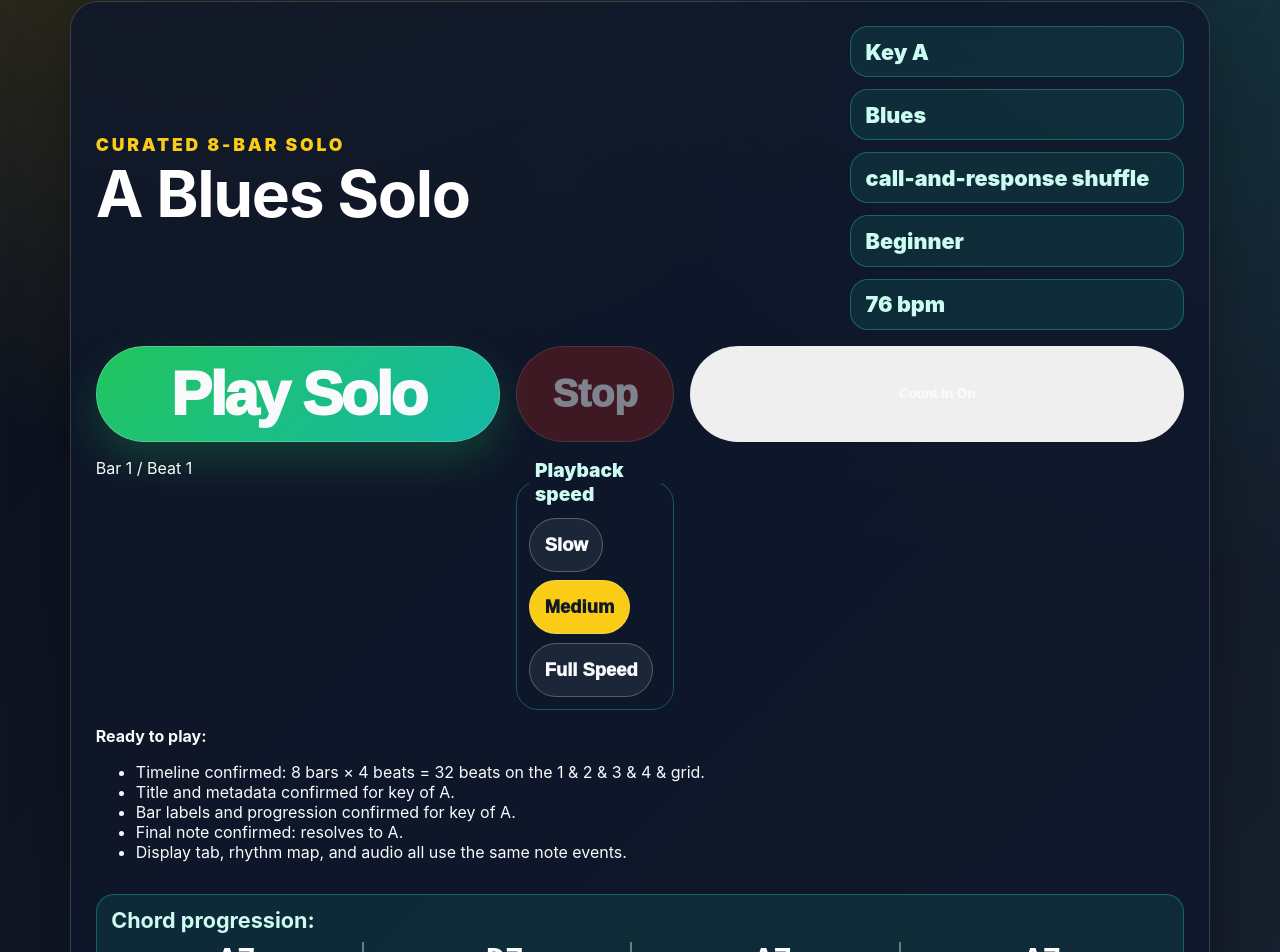
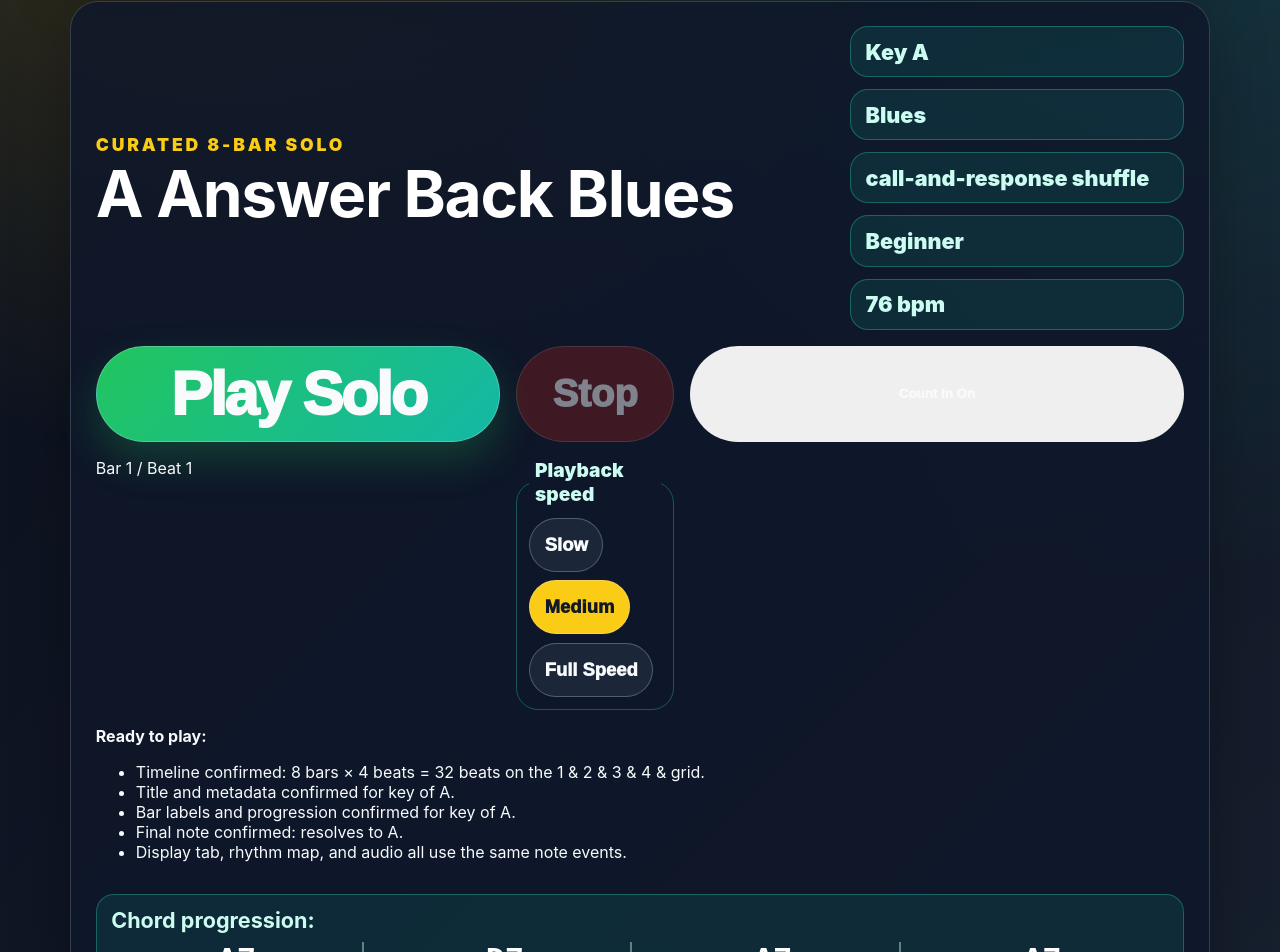
Before and after one commit to DrRobF/rob-furman-portfolio, a Next.js app: page /guitar/solo-generator in a window 1280 px wide. Shown: the part 923-1875 px from the top of the page. Built offline with nearby package versions, Linux system fonts and the light colour scheme.

Commit message:
Fix solo generator controls

```diff
--- a/app/guitar/SoloGenerator.js
+++ b/app/guitar/SoloGenerator.js
@@ -212,8 +212,10 @@ function makeBars(style, noteEvents, chordProgression = styleFallbackProgression
 
 function makeSolo({ title, key, style, difficulty = 'Beginner', tempo, rhythmLabel = 'varied 2-bar phrasing', musicalityLevel = 'standard', notes, steps, bars }) {
   return {
+    id: title.toLowerCase().replace(/[^a-z0-9]+/g, '-').replace(/^-|-$/g, ''),
     title,
     sourceTitle: title,
+    sourceId: title.toLowerCase().replace(/[^a-z0-9]+/g, '-').replace(/^-|-$/g, ''),
     key,
     style,
     difficulty,
@@ -241,7 +243,8 @@ function transposeSoloToKey(solo, targetKey) {
 
   return {
     ...solo,
-    title: `${targetKey} ${solo.style} Solo`,
+    id: `${solo.sourceId}-${targetKey.toLowerCase()}`,
+    title: `${targetKey} ${solo.sourceTitle.replace(/^[A-G]\s+|\s+[A-G]\s+/g, ' ')}`,
     key: targetKey,
     chordProgression,
     bars: makeBars(solo.style, noteEvents, chordProgression),
@@ -331,13 +334,15 @@ function pick(list) {
   return list[Math.floor(Math.random() * list.length)];
 }
 
-function selectCuratedSolo(style, difficulty, key, previousTitle = '', preferMoreMusical = false) {
+function selectCuratedSolo(style, difficulty, key, previousSoloId = '', preferMoreMusical = false) {
   const styleSolos = curatedSolos.filter((entry) => entry.style === style);
   const difficultyMatches = styleSolos.filter((entry) => entry.difficulty === difficulty);
   const musicalMatches = preferMoreMusical ? difficultyMatches.filter((entry) => entry.musicalityLevel === 'more') : [];
-  const pool = musicalMatches.length ? musicalMatches : (difficultyMatches.length ? difficultyMatches : styleSolos);
-  const freshPool = pool.length > 1 ? pool.filter((entry) => entry.sourceTitle !== previousTitle && entry.title !== previousTitle) : pool;
-  return transposeSoloToKey(pick(freshPool.length ? freshPool : pool), key);
+  const preferredPool = musicalMatches.length ? musicalMatches : difficultyMatches;
+  const pool = preferredPool.length > 1 ? preferredPool : (styleSolos.length ? styleSolos : preferredPool);
+  const freshPool = pool.length > 1 ? pool.filter((entry) => entry.id !== previousSoloId) : pool;
+  const selected = transposeSoloToKey(pick(freshPool.length ? freshPool : pool), key);
+  return { ...selected, difficulty };
 }
 
 export function SoloGenerator() {
@@ -345,7 +350,6 @@ export function SoloGenerator() {
   const [difficulty, setDifficulty] = useState('Beginner');
   const [selectedKey, setSelectedKey] = useState('A');
   const [preferMoreMusical, setPreferMoreMusical] = useState(false);
-  const [soloSeed, setSoloSeed] = useState(0);
   const [showWhy, setShowWhy] = useState(true);
   const [showSteps, setShowSteps] = useState(true);
   const [isPracticeFullscreen, setIsPracticeFullscreen] = useState(false);
@@ -357,11 +361,7 @@ export function SoloGenerator() {
   const audioContextRef = useRef(null);
   const stopTimerRef = useRef(null);
   const beatTimerRef = useRef(null);
-  const previousTitleRef = useRef('');
-
-  useEffect(() => {
-    setSelectedSolo(selectCuratedSolo(style, difficulty, selectedKey, previousTitleRef.current, preferMoreMusical));
-  }, [style, difficulty, selectedKey, preferMoreMusical, soloSeed]);
+  const previousSoloIdRef = useRef('');
 
   const soloValidation = useMemo(() => validateSolo(selectedSolo, selectedKey), [selectedSolo, selectedKey]);
   const selectedSoloIsValid = soloValidation.isValid;
@@ -420,7 +420,9 @@ export function SoloGenerator() {
 
     const secondsPerBeat = 60 / playbackTempos[playbackTempo];
     if (!selectedSoloIsValid) {
-      setSelectedSolo(selectCuratedSolo(style, difficulty, selectedKey, previousTitleRef.current, preferMoreMusical));
+      const nextSolo = selectCuratedSolo(style, difficulty, selectedKey, selectedSolo.sourceId ?? previousSoloIdRef.current, preferMoreMusical);
+      previousSoloIdRef.current = nextSolo.sourceId;
+      setSelectedSolo(nextSolo);
       return;
     }
 
@@ -452,25 +454,50 @@ export function SoloGenerator() {
     stopTimerRef.current = window.setTimeout(stopPlayback, totalMs);
   };
 
-  useEffect(() => {
-    previousTitleRef.current = selectedSolo.sourceTitle ?? selectedSolo.title;
-  }, [selectedSolo.title]);
+  useEffect(() => () => stopPlayback(), [stopPlayback]);
 
-  useEffect(() => () => stopPlayback(), [stopPlayback]);
+  const rebuildSolo = useCallback((nextOptions = {}) => {
+    const nextStyle = nextOptions.style ?? style;
+    const nextDifficulty = nextOptions.difficulty ?? difficulty;
+    const nextKey = nextOptions.key ?? selectedKey;
+    const nextPreferMoreMusical = nextOptions.preferMoreMusical ?? preferMoreMusical;
+    const previousSoloId = nextOptions.previousSoloId ?? previousSoloIdRef.current;
+    const nextSolo = selectCuratedSolo(nextStyle, nextDifficulty, nextKey, previousSoloId, nextPreferMoreMusical);
+    previousSoloIdRef.current = nextSolo.sourceId;
+    setSelectedSolo(nextSolo);
+  }, [difficulty, preferMoreMusical, selectedKey, style]);
+
+  const handleStyleChange = (nextStyle) => {
+    stopPlayback();
+    setStyle(nextStyle);
+    rebuildSolo({ style: nextStyle });
+  };
+
+  const handleKeyChange = (nextKey) => {
+    stopPlayback();
+    setSelectedKey(nextKey);
+    rebuildSolo({ key: nextKey, previousSoloId: selectedSolo.sourceId });
+  };
+
+  const handleDifficultyChange = (nextDifficulty) => {
+    stopPlayback();
+    setDifficulty(nextDifficulty);
+    rebuildSolo({ difficulty: nextDifficulty });
+  };
 
   const regenerate = () => {
     stopPlayback();
-    setSoloSeed((value) => value + 1);
+    rebuildSolo({ previousSoloId: selectedSolo.sourceId });
   };
 
   return (
     <div className={`solo-generator${isPracticeFullscreen ? ' solo-generator-fullscreen' : ''}`}>
       <section className="solo-generator-controls" aria-label="Solo generator controls" hidden={isPracticeFullscreen}>
-        <fieldset><legend>Style</legend>{styles.map((item) => <button className={style === item ? 'active' : ''} key={item} type="button" onClick={() => setStyle(item)}>{item}</button>)}</fieldset>
-        <fieldset><legend>Key</legend>{keys.map((item) => <button className={selectedKey === item ? 'active' : ''} key={item} type="button" onClick={() => setSelectedKey(item)}>{item}</button>)}</fieldset>
-        <fieldset><legend>Difficulty</legend>{difficulties.map((item) => <button className={difficulty === item ? 'active' : ''} key={item} type="button" onClick={() => setDifficulty(item)}>{item}</button>)}</fieldset>
+        <fieldset><legend>Style</legend>{styles.map((item) => <button className={style === item ? 'active' : ''} key={item} type="button" onClick={() => handleStyleChange(item)}>{item}</button>)}</fieldset>
+        <fieldset><legend>Key</legend>{keys.map((item) => <button className={selectedKey === item ? 'active' : ''} key={item} type="button" onClick={() => handleKeyChange(item)}>{item}</button>)}</fieldset>
+        <fieldset><legend>Difficulty</legend>{difficulties.map((item) => <button className={difficulty === item ? 'active' : ''} key={item} type="button" onClick={() => handleDifficultyChange(item)}>{item}</button>)}</fieldset>
         <button className="solo-generate-button" type="button" onClick={regenerate}>Generate New Solo</button>
-        <button className={preferMoreMusical ? 'active' : ''} type="button" onClick={() => { setPreferMoreMusical(true); setDifficulty('Easy-Plus'); regenerate(); }}>Too Basic / More Musical</button>
+        <button className={preferMoreMusical ? 'active' : ''} type="button" onClick={() => { stopPlayback(); setPreferMoreMusical(true); setDifficulty('Easy-Plus'); rebuildSolo({ difficulty: 'Easy-Plus', preferMoreMusical: true, previousSoloId: selectedSolo.sourceId }); }}>Too Basic / More Musical</button>
       </section>
 
       <section className="solo-output-card" aria-labelledby="generated-solo-title">
@@ -510,16 +537,16 @@ export function SoloGenerator() {
         </div>
         <div className="solo-buttons" aria-label="Solo action buttons">
           <button type="button" onClick={regenerate}>Generate New Solo</button>
-          <button className={preferMoreMusical ? 'active' : ''} type="button" onClick={() => { setPreferMoreMusical(true); setDifficulty('Easy-Plus'); regenerate(); }}>Too Basic / More Musical</button>
+          <button className={preferMoreMusical ? 'active' : ''} type="button" onClick={() => { stopPlayback(); setPreferMoreMusical(true); setDifficulty('Easy-Plus'); rebuildSolo({ difficulty: 'Easy-Plus', preferMoreMusical: true, previousSoloId: selectedSolo.sourceId }); }}>Too Basic / More Musical</button>
           {isPracticeFullscreen ? (
             <button type="button" onClick={() => setIsPracticeFullscreen(false)}>Exit Full Screen</button>
           ) : (
             <button type="button" onClick={() => setIsPracticeFullscreen(true)}>Full Screen Practice</button>
           )}
           {!isPracticeFullscreen && (<>
-            <button type="button" onClick={() => { setDifficulty('Beginner'); regenerate(); }}>Easier</button>
-            <button type="button" onClick={() => { setStyle('Blues'); regenerate(); }}>More Bluesy</button>
-            <button type="button" onClick={() => { setStyle('Rock'); regenerate(); }}>More Rock</button>
+            <button type="button" onClick={() => { setDifficulty('Beginner'); rebuildSolo({ difficulty: 'Beginner', previousSoloId: selectedSolo.sourceId }); }}>Easier</button>
+            <button type="button" onClick={() => { setStyle('Blues'); rebuildSolo({ style: 'Blues', previousSoloId: selectedSolo.sourceId }); }}>More Bluesy</button>
+            <button type="button" onClick={() => { setStyle('Rock'); rebuildSolo({ style: 'Rock', previousSoloId: selectedSolo.sourceId }); }}>More Rock</button>
             <button className={showWhy ? 'active' : ''} type="button" onClick={() => setShowWhy((value) => !value)}>Show Musicality Notes</button>
             <button className={showSteps ? 'active' : ''} type="button" onClick={() => setShowSteps((value) => !value)}>Show Practice Steps</button>
           </>)}
```
